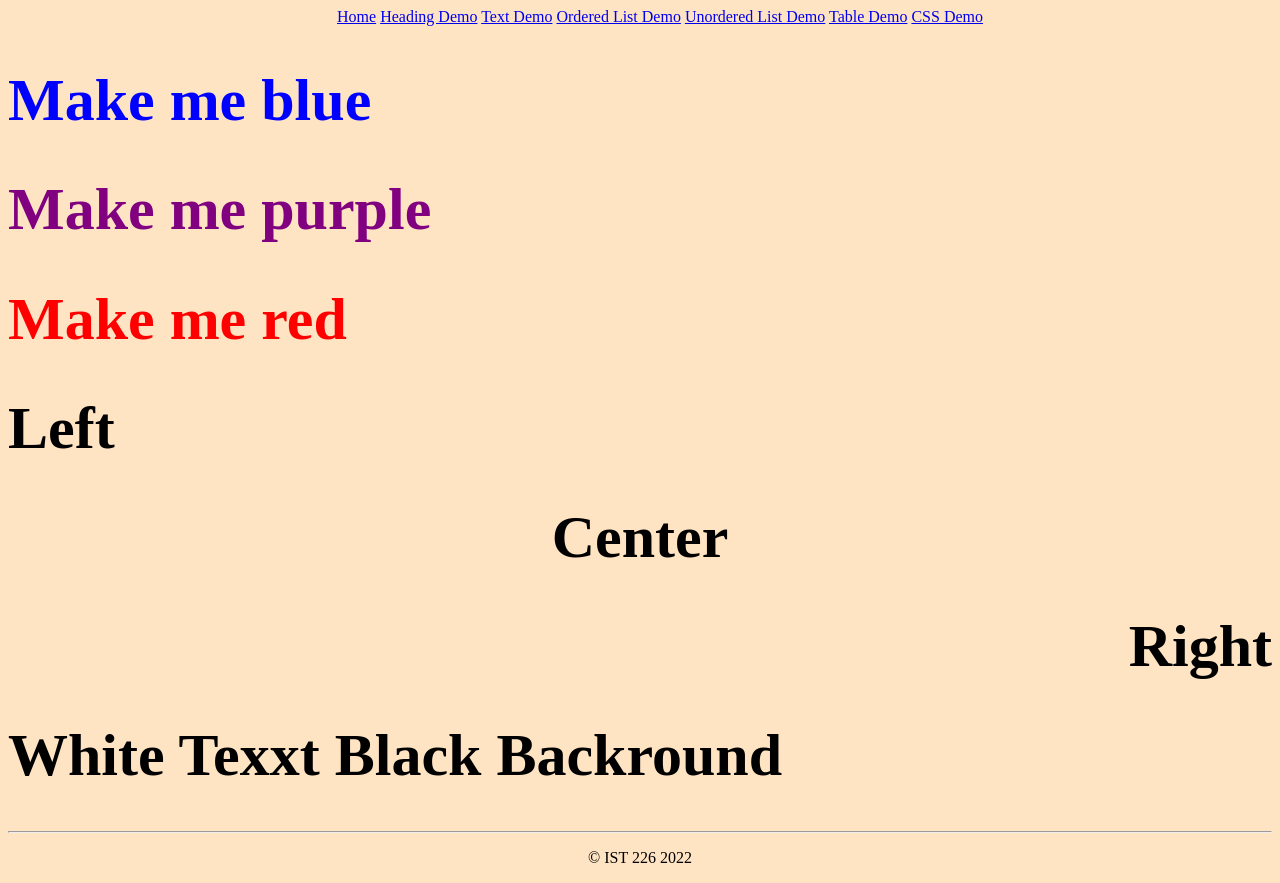
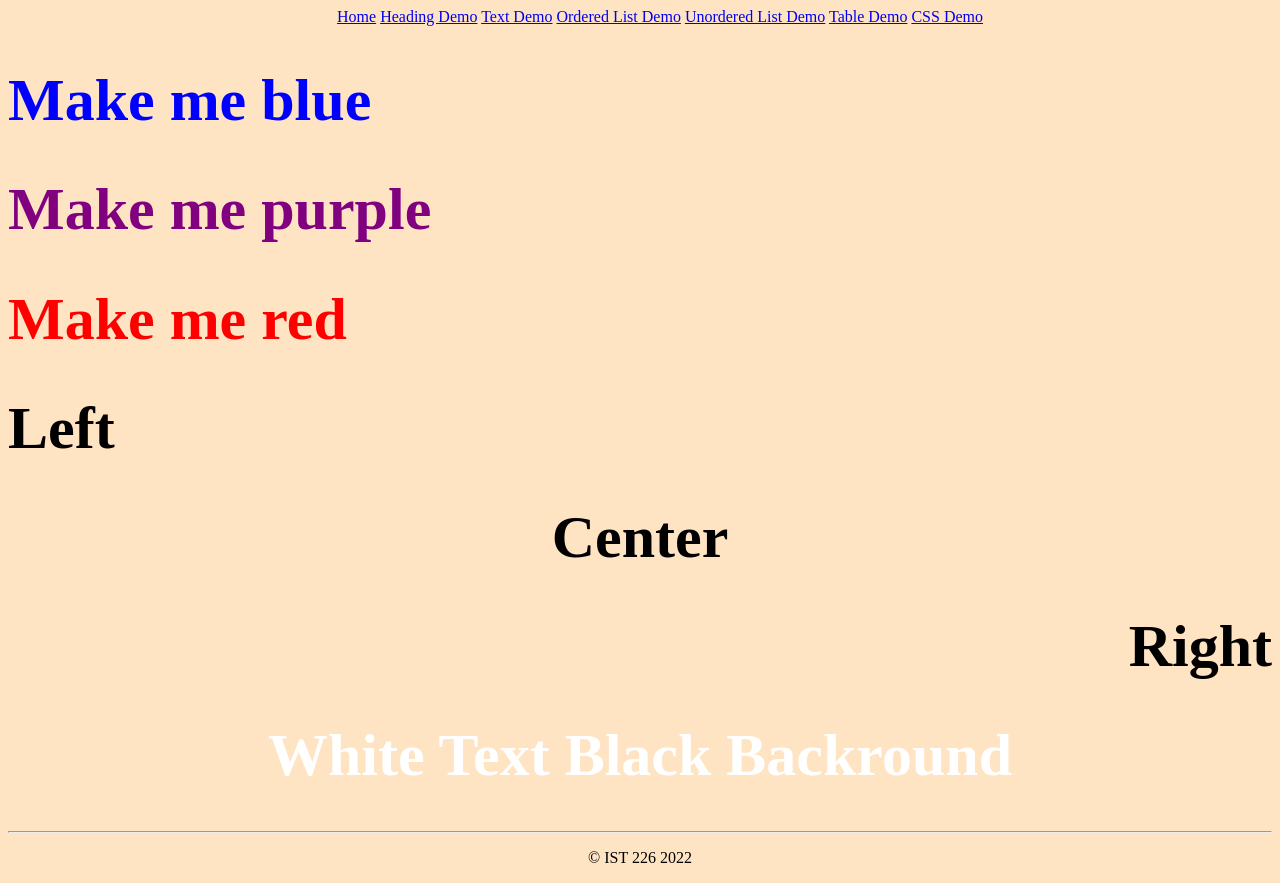
Before and after one commit to swade5508/swade5508.github.io, a plain HTML site: page CssDemo.html in a window 1280 px wide. Drawn offline with Linux system fonts and the light colour scheme.

Commit message:
Add files via upload

```diff
--- a/CssDemo.css
+++ b/CssDemo.css
@@ -25,3 +25,11 @@ h1{
 .alignRight{
     text-align: right;
 }
+
+.white{
+    color: white;
+}
+
+.blackBackround{
+    background-color: black;
+}
--- a/CssDemo.html
+++ b/CssDemo.html
@@ -36,7 +36,7 @@
 <h1 class="alignLeft">Left</h1>
 <h1 class="alignCenter">Center</h1>
 <h1 class="alignRight">Right</h1>
-<h1>White Texxt Black Backround</h1>
+<h1 class="alignCenter white blackBackground">White Text Black Backround</h1>
     <footer>
 <center>
     <hr>
```
